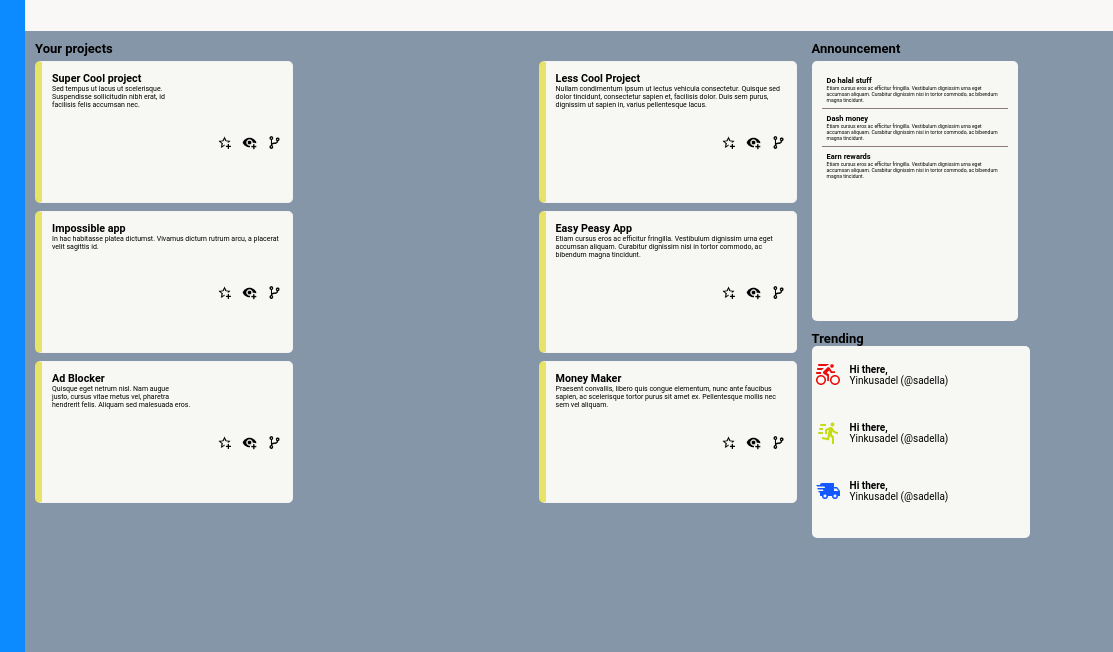
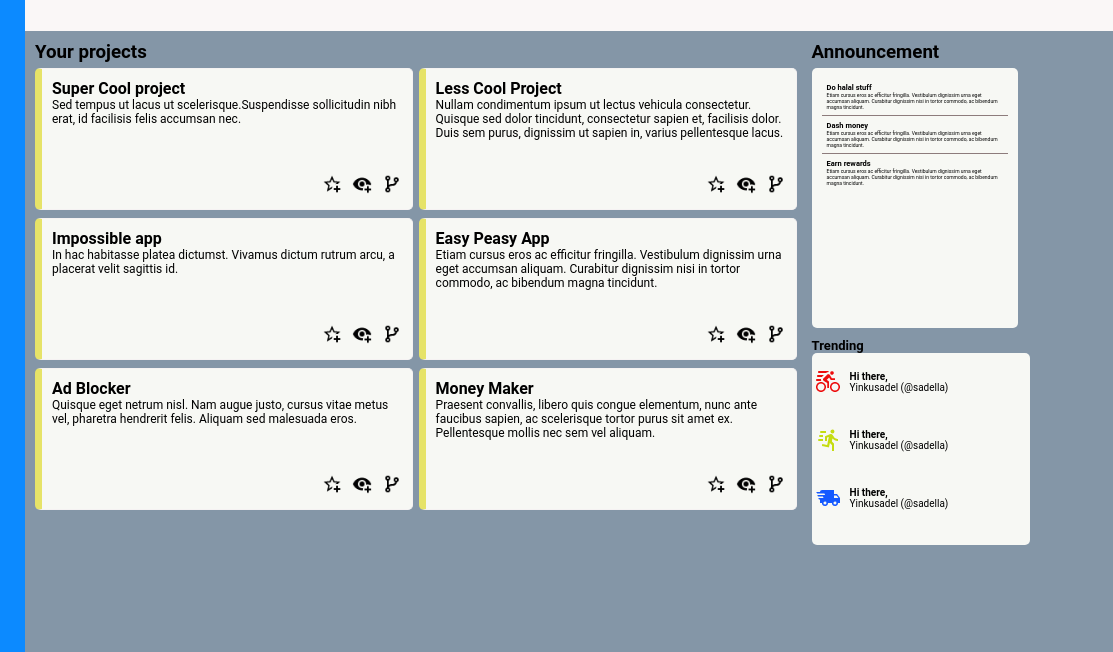
Before and after one commit to Yinkusadel/t.o.p-admin-dashboard, a website: page index.html in a window 1280 px wide. Shown: the part 148-800 px from the top of the page, 167-1280 px from the left. Drawn offline with Linux system fonts and the light colour scheme.

Commit message:
all elements under class new div styled

```diff
--- a/index.html
+++ b/index.html
@@ -104,14 +104,14 @@
         <div class="center-body">
           <div class="your-projects">
             <div class="new-div">
-              <p class="content-header">Your projects</p>
+              <h3 class="content-header">Your projects</h3>
               <div class="project-content">
                 <div class="project-content-left">
                   <div class="project-card">
-                    <h6>Super Cool project</h6>
+                    <h4>Super Cool project</h4>
                     <p class="project-text">
-                      Sed tempus ut lacus ut scelerisque.<br />Suspendisse sollicitudin nibh erat,
-                      id <br />facilisis felis accumsan nec.
+                      Sed tempus ut lacus ut scelerisque.Suspendisse sollicitudin nibh erat,
+                      id facilisis felis accumsan nec.
                     </p>
                     <div class="project-icon">
                       <img src="icons/star.png" alt="star" />
@@ -121,7 +121,7 @@
                   </div>
 
                   <div class="project-card">
-                    <h6>Impossible app</h6>
+                    <h4>Impossible app</h4>
                     <p class="project-text">
                       In hac habitasse platea dictumst. Vivamus dictum rutrum arcu, a placerat velit
                       sagittis id.
@@ -134,10 +134,10 @@
                   </div>
 
                   <div class="project-card">
-                    <h6>Ad Blocker</h6>
+                    <h4>Ad Blocker</h4>
                     <p class="project-text">
-                      Quisque eget netrum nisl. Nam augue<br />
-                      justo, cursus vitae metus vel, pharetra<br />
+                      Quisque eget netrum nisl. Nam augue
+                      justo, cursus vitae metus vel, pharetra
                       hendrerit felis. Aliquam sed malesuada eros.
                     </p>
                     <div class="project-icon">
@@ -150,7 +150,7 @@
 
                 <div class="project-content-right">
                   <div class="project-card">
-                    <h6>Less Cool Project</h6>
+                    <h4>Less Cool Project</h4>
                     <p class="project-text">
                       Nullam condimentum ipsum ut lectus vehicula consectetur. Quisque sed dolor
                       tincidunt, consectetur sapien et, facilisis dolor. Duis sem purus, dignissim
@@ -164,7 +164,7 @@
                   </div>
 
                   <div class="project-card">
-                    <h6>Easy Peasy App</h6>
+                    <h4>Easy Peasy App</h4>
                     <p class="project-text">
                       Etiam cursus eros ac efficitur fringilla. Vestibulum dignissim urna eget
                       accumsan aliquam. Curabitur dignissim nisi in tortor commodo, ac bibendum
@@ -178,7 +178,7 @@
                   </div>
 
                   <div class="project-card">
-                    <h6>Money Maker</h6>
+                    <h4>Money Maker</h4>
                     <p class="project-text">
                       Praesent convallis, libero quis congue elementum, nunc ante faucibus sapien,
                       ac scelerisque tortor purus sit amet ex. Pellentesque mollis nec sem vel
@@ -195,7 +195,7 @@
             </div>
             <div class="announcement">
               <div class="announcement-content">
-                <p class="content-header">Announcement</p>
+                <h3>Announcement</h3>
                 <div class="announcement-card">
                   <div class="card1">
                     <h1>Do halal stuff</h1>
--- a/styles.css
+++ b/styles.css
@@ -172,11 +172,6 @@
   padding: 10px;
 }
 
-.content-header {
-  font-size: small;
-  font-weight: bold;
-}
-
 .your-projects {
   display: flex;
   height: 70vh;
@@ -190,10 +185,11 @@
   display: flex;
   justify-content: space-between;
   margin-top: 5px;
+  width: 100%;
 }
 
 .project-card {
-  width: 230px;
+  width: 350px;
   padding: 10px;
   height: 15vh;
   background-color: #f7f8f4;
@@ -205,20 +201,21 @@
 }
 
 .project-text {
-  height: 5vh;
-  font-size: 7px;
+  font-size: 12px;
+  height: 7vh;
 }
 
 .project-icon {
   display: flex;
   justify-content: flex-end;
-  height: 8vh;
+  align-items: flex-end;
+  height: 5vh;
 }
 
 .project-icon img {
   padding-left: 10px;
   padding-top: 10px;
-  height: 15px;
+  height: 20px;
 }
 
 .announcement {
```
